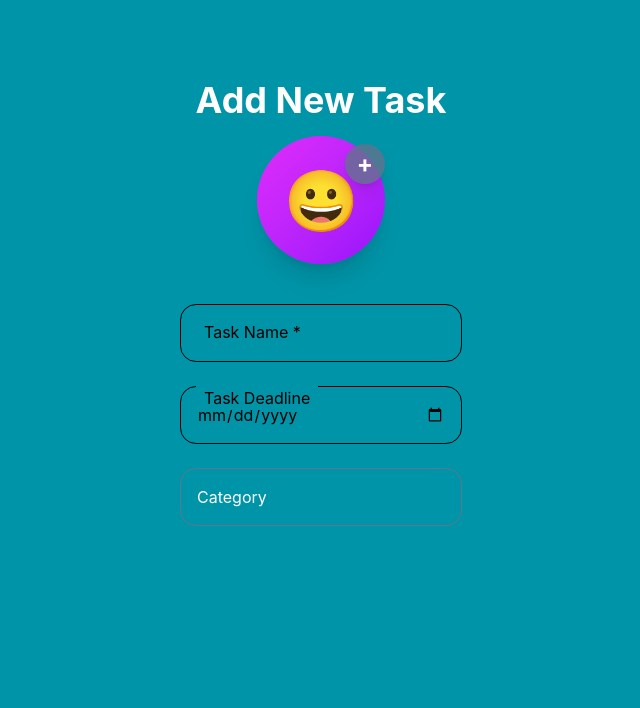
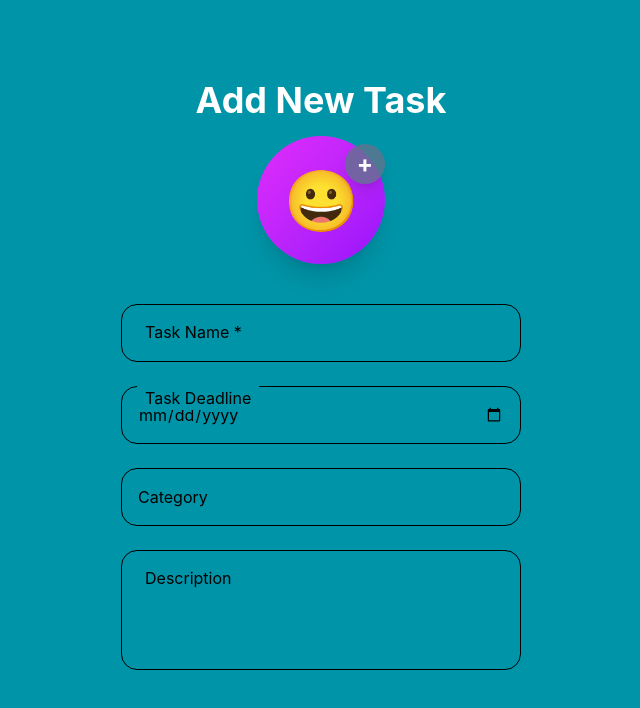
Before and after one commit to Noushidh/taskflow-pro, a React (Vite) app: page /add-task in a window 1280 px wide. Shown: the top 708 px of the page, without its empty margins (319-959 px from the left). Built offline with nearby package versions, Linux system fonts and the light colour scheme.

Commit message:
refactor(theme): extract shared color constants

```diff
--- a/src/App.tsx
+++ b/src/App.tsx
@@ -4,21 +4,15 @@ import { useEffect, useState } from "react";
 import { AddTaskButton } from "./components/AddTaskButton";
 import Home from "./pages/Home";
 import AddTaskPage from "./pages/AddTaskPage";
+import { APP_BACKGROUNDS } from "./constants/colors";
 
 function App() {
-const backgrounds = [
-  "#ef4444", // red
-  "#3b82f6", // blue
-  "#22c55e", // green
-  "#a855f7", // purple
-  "#1e293b", // slate
-];
 
   const [bgIndex, setBgIndex] = useState(0);
 
   useEffect(() => {
     const interval = setInterval(() => {
-      setBgIndex((prev) => (prev + 1) % backgrounds.length);
+      setBgIndex((prev) => (prev + 1) % APP_BACKGROUNDS.length);
     }, 10000); // change every 10 seconds
 
     return () => clearInterval(interval);
@@ -29,7 +23,7 @@ const backgrounds = [
           <div
       className="min-h-screen"
       style={{
-        backgroundColor: backgrounds[bgIndex],
+        backgroundColor: APP_BACKGROUNDS[bgIndex],
         transition: "background-color 3s ease-in-out",
       }}
     >
--- a/src/components/FormInput.tsx
+++ b/src/components/FormInput.tsx
@@ -1,20 +1,18 @@
 type FormInputProps = {
   label: string;
   type?: string;
+  height?: string;
 };
 
-function FormInput({
-  label,
-  type = "text",
-}: FormInputProps) {
+function FormInput({ label, type = "text", height = "" }: FormInputProps) {
   return (
     <div className="relative mt-6">
       <input
         type={type}
         placeholder=" "
-    className="
+        className={`
       peer
-      w-full
+      w-100
       p-4
       rounded-2xl
       bg-transparent
@@ -23,7 +21,8 @@ function FormInput({
       text-black
       focus:outline-none
       focus:border-black
-    "
+      ${height}
+    `}
       />
 
       <label
--- a/src/components/FormSelect.tsx
+++ b/src/components/FormSelect.tsx
@@ -34,8 +34,8 @@ function FormSelect({ label }: FormSelectProps) {
           p-4
           rounded-2xl
           border
-          border-slate-500
-          text-white
+          border-black
+          text-black
           text-left
         "
       >
--- a/src/components/TaskForm.tsx
+++ b/src/components/TaskForm.tsx
@@ -14,6 +14,7 @@ function TaskForm() {
     <FormInput label="Task Name *"/>
     <FormInput label="Task Deadline" type="date"/>
     <FormSelect label="Category"/>
+    <FormInput label="Description" type="text" height="h-30"/>
     </div>
   );
 }
--- /dev/null
+++ b/src/constants/colors.ts
@@ -0,0 +1,7 @@
+export const APP_BACKGROUNDS = [
+  "#ef4444", // red
+  "#3b82f6", // blue
+  "#22c55e", // green
+  "#a855f7", // purple
+  "#1e293b", // slate
+];
```
Lines whose indentation alone changed are shown as unchanged.
